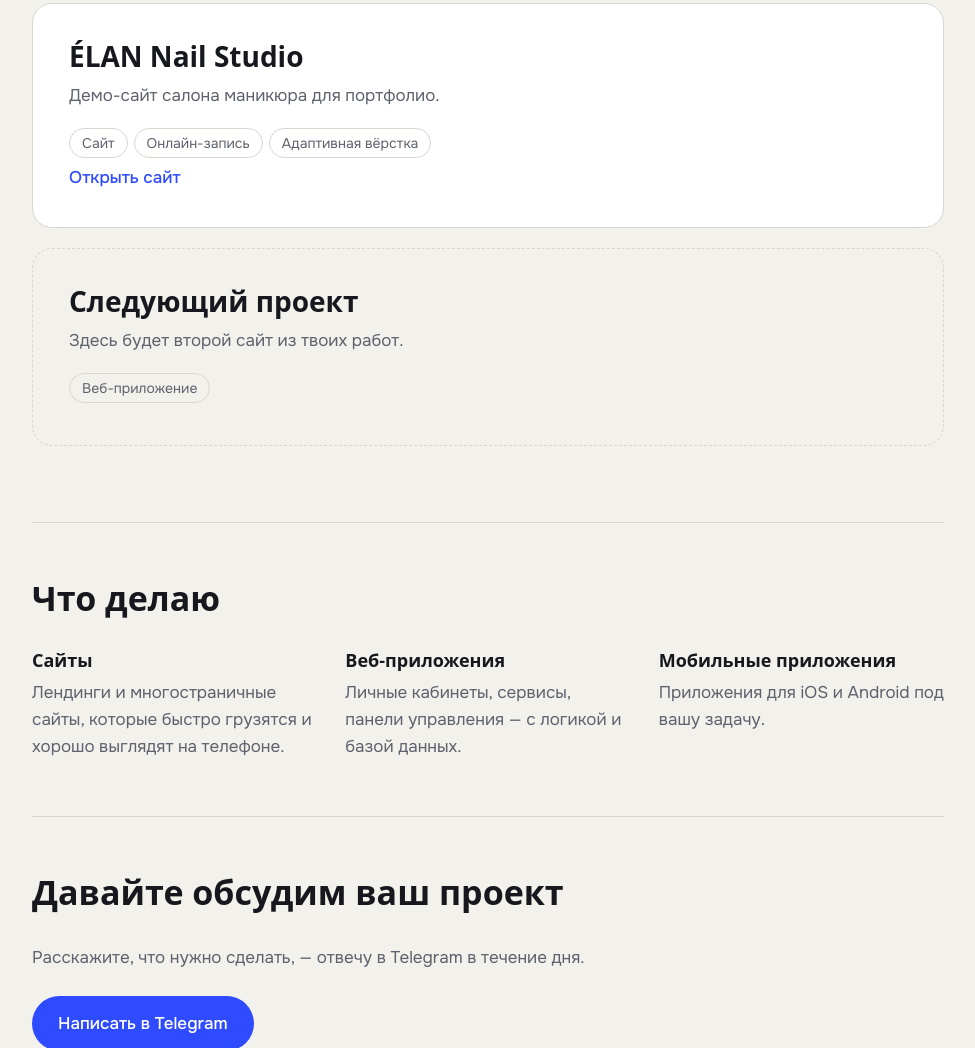
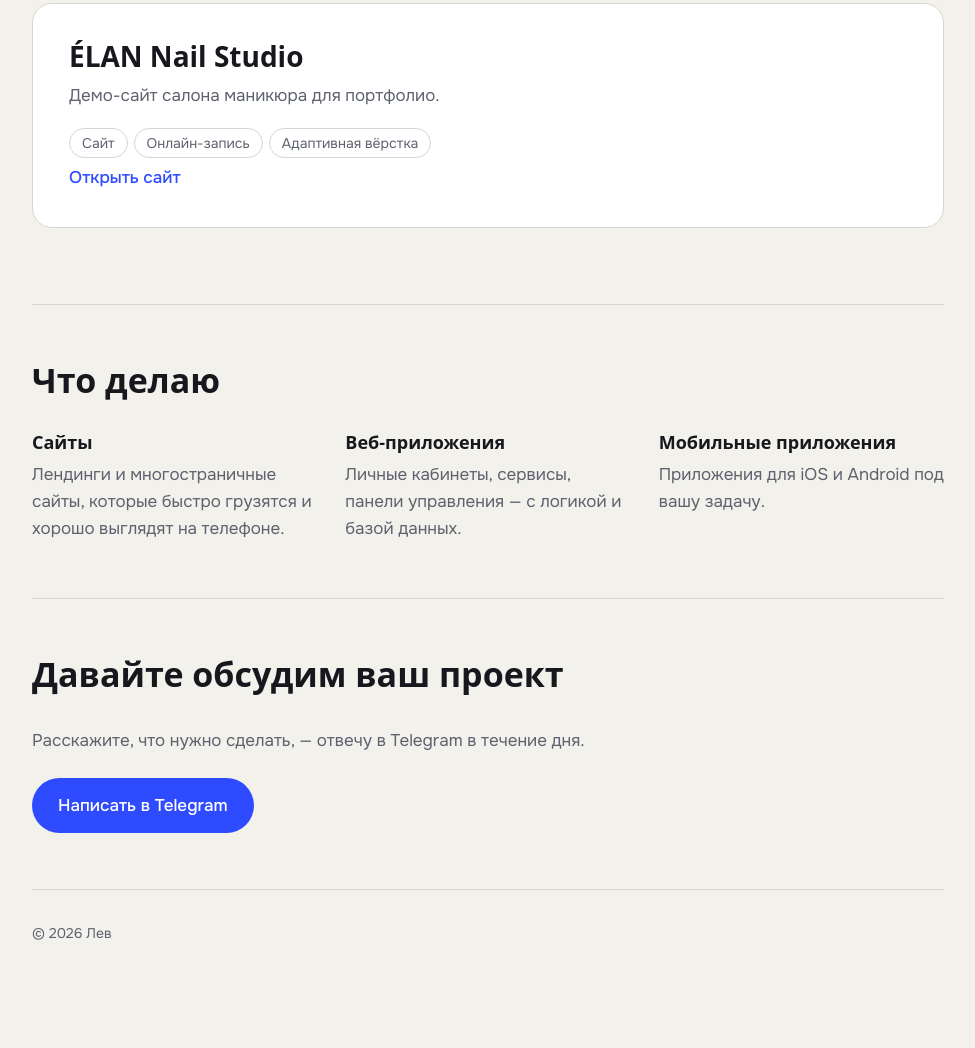
Before and after one commit to nopolikasa4ka-cloud/portfolio.github.io, a plain HTML site: page index.html in a window 1280 px wide. Shown: the part 933-1981 px from the top of the page, without its empty margins (152-1127 px from the left). After the commit the page ends 1925 px from the top, so only its background shows below. Drawn offline with Linux system fonts and the light colour scheme; a web font is replaced by a local one.

Commit message:
Add files via upload

```diff
--- a/index.html
+++ b/index.html
@@ -69,11 +69,6 @@ footer{padding:32px 0 48px;color:var(--muted);font-size:14px;border-top:1px soli
       <div class="tags"><span>Сайт</span><span>Онлайн-запись</span><span>Адаптивная вёрстка</span></div>
       <span class="go">Открыть сайт</span>
     </a>
-    <div class="work soon">
-      <h3>Следующий проект</h3>
-      <p>Здесь будет второй сайт из твоих работ.</p>
-      <div class="tags"><span>Веб-приложение</span></div>
-    </div>
   </section>
 
   <section id="skills">
```
